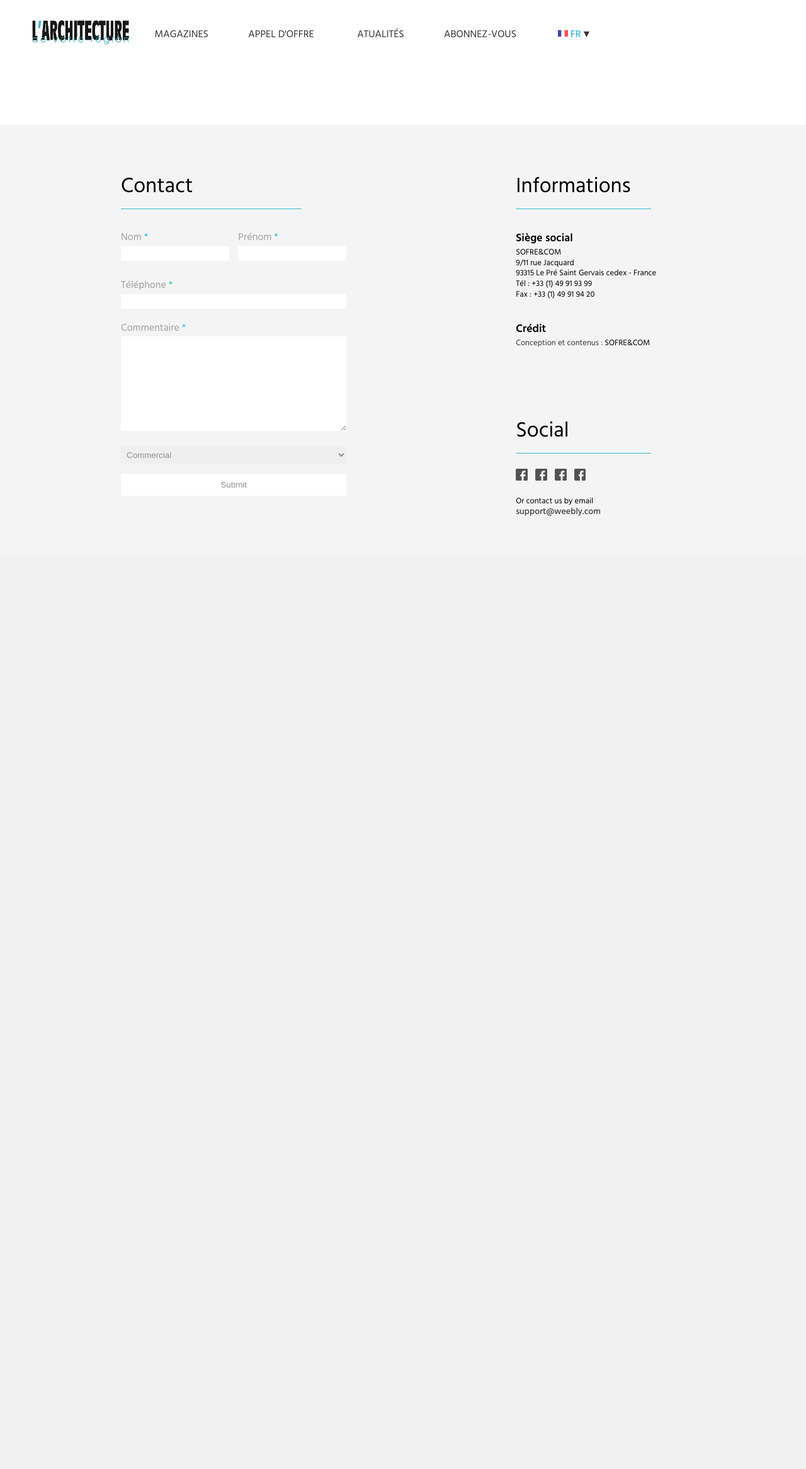
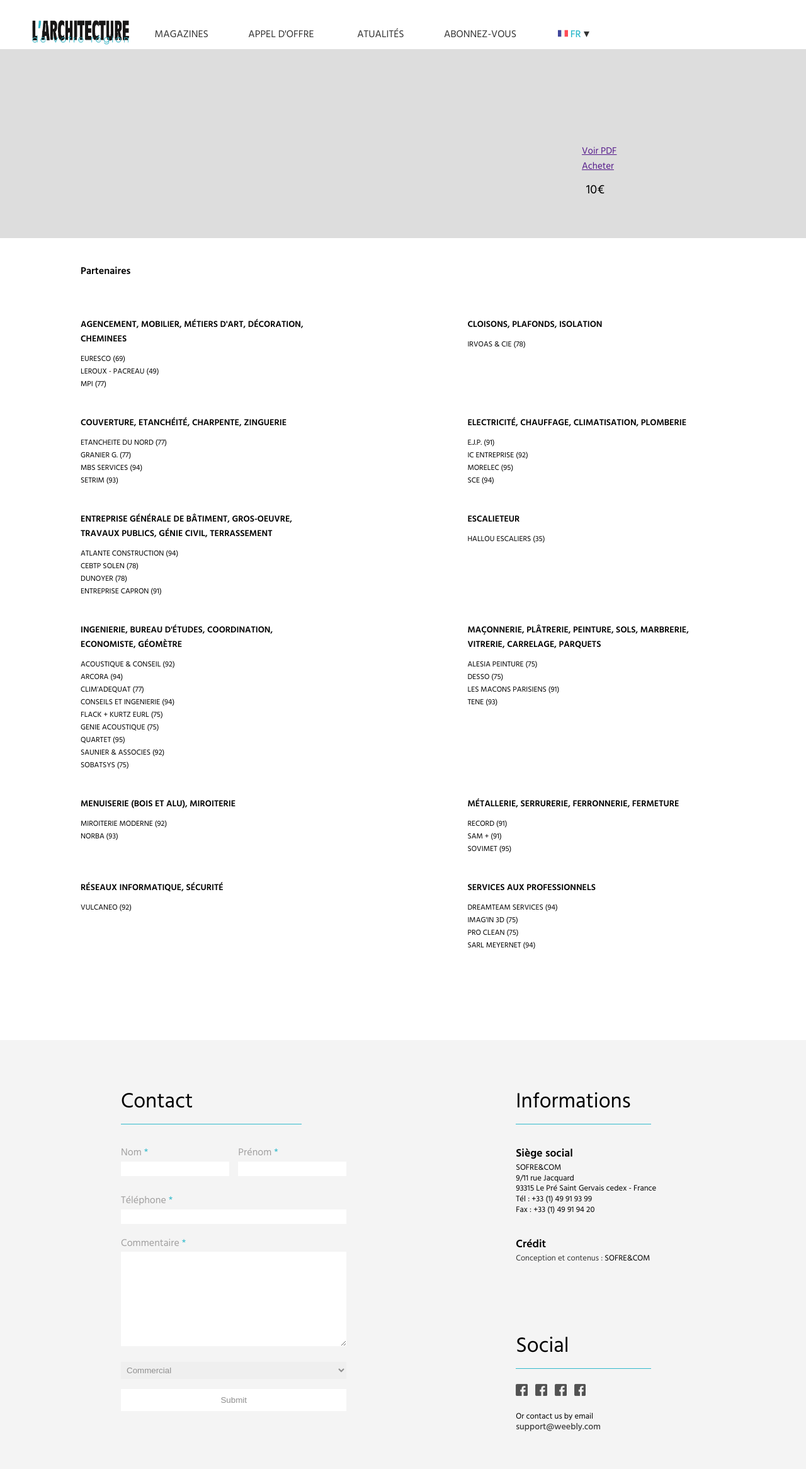
Before and after one commit to UlysseHall/architecture, a PHP site: page /index.php?action=journalView&id=7 in a window 1280 px wide. Shown: the whole page at 63% size. Before the commit the page ends 819 px from the top, so only its background shows below. Run offline with PHP 8.4, Linux system fonts and the light colour scheme; data comes from the database, SQL or seed files in the repository.

Commit message:
journalView

```diff
--- a/pages/journalView.php
+++ b/pages/journalView.php
@@ -0,0 +1,186 @@
+<!--revue---------------------------------->
+<div id="revue-full-size">
+    <div class="revue-full-size-width">
+        <figure>
+            <img src="" alt="">
+            <figcaption>
+                <p class="revue-prix">10€</p>
+            </figcaption>
+            <div>
+                <a href=""><p>Voir PDF</p></a>
+                <a href=""><p>Acheter</p></a>
+            </div>
+
+        </figure>
+    </div>
+</div>
+<!--liste partenaires---------------------------------->
+<div id="liste-partenaires">
+    <div class="liste-partenaires-width">
+        <div class="liste-partenaires-titre">
+            <h3>Partenaires</h3>
+        </div>
+        <section class="liste-partenaires">
+            <div>
+                <div class="liste-partenaires-secteur">
+                    <h4>AGENCEMENT, MOBILIER, MÉTIERS D'ART, DÉCORATION, CHEMINEES</h4>
+                </div>
+                <div class="liste-partenaires-noms">
+                    <ul>
+                        <li>EURESCO (69)</li>
+                        <li>LEROUX - PACREAU (49)</li>
+                        <li>MPI (77)</li>
+                    </ul>
+                </div>
+            </div>
+            <!--fin de structure------------------->
+            <div>
+                <div class="liste-partenaires-secteur">
+                    <h4>CLOISONS, PLAFONDS, ISOLATION</h4>
+                </div>
+                <div class="liste-partenaires-noms">
+                    <ul>
+                        <li>IRVOAS &amp; CIE (78)</li>
+                    </ul>
+                </div>
+            </div>
+            <!--fin de structure------------------->
+            <div>
+                <div class="liste-partenaires-secteur">
+                    <h4>COUVERTURE, ETANCHÉITÉ, CHARPENTE, ZINGUERIE</h4>
+                </div>
+                <div class="liste-partenaires-noms">
+                    <ul>
+                        <li>ETANCHEITE DU NORD (77)</li>
+                        <li>GRANIER G. (77)</li>
+                        <li>MBS SERVICES (94)</li>
+                        <li>SETRIM (93)</li>
+                    </ul>
+                </div>
+            </div>
+            <!--fin de structure------------------->
+            <div>
+                <div class="liste-partenaires-secteur">
+                    <h4>ELECTRICITÉ, CHAUFFAGE, CLIMATISATION, PLOMBERIE</h4>
+                </div>
+                <div class="liste-partenaires-noms">
+                    <ul>
+                        <li>E.J.P. (91)</li>
+                        <li>IC ENTREPRISE (92)</li>
+                        <li>MORELEC (95)</li>
+                        <li>SCE (94)</li>
+                    </ul>
+                </div>
+            </div>
+            <!--fin de structure------------------->
+            <div>
+                <div class="liste-partenaires-secteur">
+                    <h4>ENTREPRISE GÉNÉRALE DE BÂTIMENT, GROS-OEUVRE, TRAVAUX PUBLICS, GÉNIE CIVIL, TERRASSEMENT</h4>
+                </div>
+                <div class="liste-partenaires-noms">
+                    <ul>
+                        <li>ATLANTE CONSTRUCTION (94)</li>
+                        <li>CEBTP SOLEN (78)</li>
+                        <li>DUNOYER (78)</li>
+                        <li>ENTREPRISE CAPRON (91)</li>
+                    </ul>
+                </div>
+            </div>
+            <!--fin de structure------------------->
+            <div>
+                <div class="liste-partenaires-secteur">
+                    <h4>ESCALIETEUR</h4>
+                </div>
+                <div class="liste-partenaires-noms">
+                    <ul>
+                        <li>HALLOU ESCALIERS (35)</li>
+                    </ul>
+                </div>
+            </div>
+            <!--fin de structure------------------->
+            <div>
+                <div class="liste-partenaires-secteur">
+                    <h4>INGENIERIE, BUREAU D'ÉTUDES, COORDINATION, ECONOMISTE, GÉOMÈTRE</h4>
+                </div>
+                <div class="liste-partenaires-noms">
+                    <ul>
+                        <li>ACOUSTIQUE &amp; CONSEIL (92)</li>
+                        <li>ARCORA (94)</li>
+                        <li>CLIM'ADEQUAT (77)</li>
+                        <li>CONSEILS ET INGENIERIE (94)</li>
+                        <li>FLACK + KURTZ EURL (75)</li>
+                        <li>GENIE ACOUSTIQUE (75)</li>
+                        <li>QUARTET (95)</li>
+                        <li>SAUNIER &amp; ASSOCIES (92)</li>
+                        <li>SOBATSYS (75)</li>
+                    </ul>
+                </div>
+            </div>
+            <!--fin de structure------------------->
+            <div>
+                <div class="liste-partenaires-secteur">
+                    <h4>MAÇONNERIE, PLÂTRERIE, PEINTURE, SOLS, MARBRERIE, VITRERIE, CARRELAGE, PARQUETS</h4>
+                </div>
+                <div class="liste-partenaires-noms">
+                    <ul>
+                        <li>ALESIA PEINTURE (75)</li>
+                        <li>DESSO (75)</li>
+                        <li>LES MACONS PARISIENS (91)</li>
+                        <li>TENE (93)</li>
+                    </ul>
+                </div>
+            </div>
+            <!--fin de structure------------------->
+            <div>
+                <div class="liste-partenaires-secteur">
+                    <h4>MENUISERIE (BOIS ET ALU), MIROITERIE</h4>
+                </div>
+                <div class="liste-partenaires-noms">
+                    <ul>
+                        <li>MIROITERIE MODERNE (92)</li>
+                        <li>NORBA (93)</li>
+                    </ul>
+                </div>
+            </div>
+            <!--fin de structure------------------->
+            <div>
+                <div class="liste-partenaires-secteur">
+                    <h4>MÉTALLERIE, SERRURERIE, FERRONNERIE, FERMETURE</h4>
+                </div>
+                <div class="liste-partenaires-noms">
+                    <ul>
+                        <li>RECORD (91)</li>
+                        <li>SAM + (91)</li>
+                        <li>SOVIMET (95)</li>
+                    </ul>
+                </div>
+            </div>
+            <!--fin de structure------------------->
+            <div>
+                <div class="liste-partenaires-secteur">
+                    <h4>RÉSEAUX INFORMATIQUE, SÉCURITÉ</h4>
+                </div>
+                <div class="liste-partenaires-noms">
+                    <ul>
+                        <li>VULCANEO (92)</li>
+                    </ul>
+                </div>
+            </div>
+            <!--fin de structure------------------->
+            <div>
+                <div class="liste-partenaires-secteur">
+                    <h4>SERVICES AUX PROFESSIONNELS</h4>
+                </div>
+                <div class="liste-partenaires-noms">
+                    <ul>
+                        <li>DREAMTEAM SERVICES (94)</li>
+                        <li>IMAG'IN 3D (75)</li>
+                        <li>PRO CLEAN (75)</li>
+                        <li>SARL MEYERNET (94)</li>
+                    </ul>
+                </div>
+            </div>
+            <!--fin de structure------------------->
+        </section>
+    </div>
+</div>
--- a/public/css/screen.css
+++ b/public/css/screen.css
@@ -390,6 +390,88 @@ div#full-size-main {
       margin-left: 20px; }
       div#full-size-main div#formulaire-inscription div.formulaire-inscription-width form div.paiement div div.paiement-logos figure img {
         width: 10%; } }
+/*-----------journal------------*/
+div#revue-full-size div.revue-full-size-width {
+  width: 100%; }
+  div#revue-full-size div.revue-full-size-width figure {
+    width: 100%;
+    height: 300px;
+    background: #ddd;
+    margin: auto;
+    position: relative; }
+    div#revue-full-size div.revue-full-size-width figure img {
+      width: 100%; }
+    div#revue-full-size div.revue-full-size-width figure figcaption {
+      width: 45px;
+      position: absolute;
+      bottom: 60px;
+      right: 25%;
+      text-align: right;
+      font-family: 'Hind', sans-serif;
+      font-size: 20px; }
+    div#revue-full-size div.revue-full-size-width figure div {
+      position: absolute;
+      top: 150px;
+      right: 20%;
+      width: 100px;
+      font-family: 'Hind', sans-serif;
+      font-size: 15px; }
+
+div#liste-partenaires div.liste-partenaires-width {
+  width: 80%;
+  margin: auto; }
+  div#liste-partenaires div.liste-partenaires-width div.liste-partenaires-titre {
+    margin: 40px 0; }
+    div#liste-partenaires div.liste-partenaires-width div.liste-partenaires-titre h3 {
+      font-family: 'Hind', sans-serif;
+      font-size: 16px; }
+  div#liste-partenaires div.liste-partenaires-width section.liste-partenaires {
+    width: 100%;
+    margin: auto;
+    display: flex;
+    flex-wrap: wrap;
+    justify-content: space-between; }
+    div#liste-partenaires div.liste-partenaires-width section.liste-partenaires div {
+      width: 40%;
+      margin: 10px 0; }
+      div#liste-partenaires div.liste-partenaires-width section.liste-partenaires div div.liste-partenaires-secteur {
+        width: 90%; }
+        div#liste-partenaires div.liste-partenaires-width section.liste-partenaires div div.liste-partenaires-secteur h4 {
+          list-style: none;
+          font-family: 'Hind', sans-serif;
+          font-weight: 700;
+          font-size: 14px; }
+      div#liste-partenaires div.liste-partenaires-width section.liste-partenaires div div.liste-partenaires-noms {
+        width: 90%; }
+        div#liste-partenaires div.liste-partenaires-width section.liste-partenaires div div.liste-partenaires-noms ul li {
+          list-style: none;
+          font-family: 'Hind', sans-serif;
+          font-weight: 400;
+          font-size: 12px; }
+
+/*-----------------------breakpoint-----------------------*/
+@media only screen and (max-width: 720px) {
+  div#revue-full-size div.revue-full-size-width figure figcaption {
+    top: 300px;
+    left: 0;
+    right: 0;
+    margin: auto;
+    text-align: center;
+    font-size: 22px; }
+  div#revue-full-size div.revue-full-size-width figure div {
+    top: 353px;
+    left: 0;
+    right: 0;
+    margin: auto;
+    text-align: center; }
+
+  div#liste-partenaires div.liste-partenaires-width {
+    margin-top: 150px; }
+    div#liste-partenaires div.liste-partenaires-width section.liste-partenaires {
+      flex-direction: column; }
+      div#liste-partenaires div.liste-partenaires-width section.liste-partenaires div {
+        width: 90%;
+        margin: 10px auto; } }
 /*-------------reset-------------*/
 * {
   margin: 0;
```
